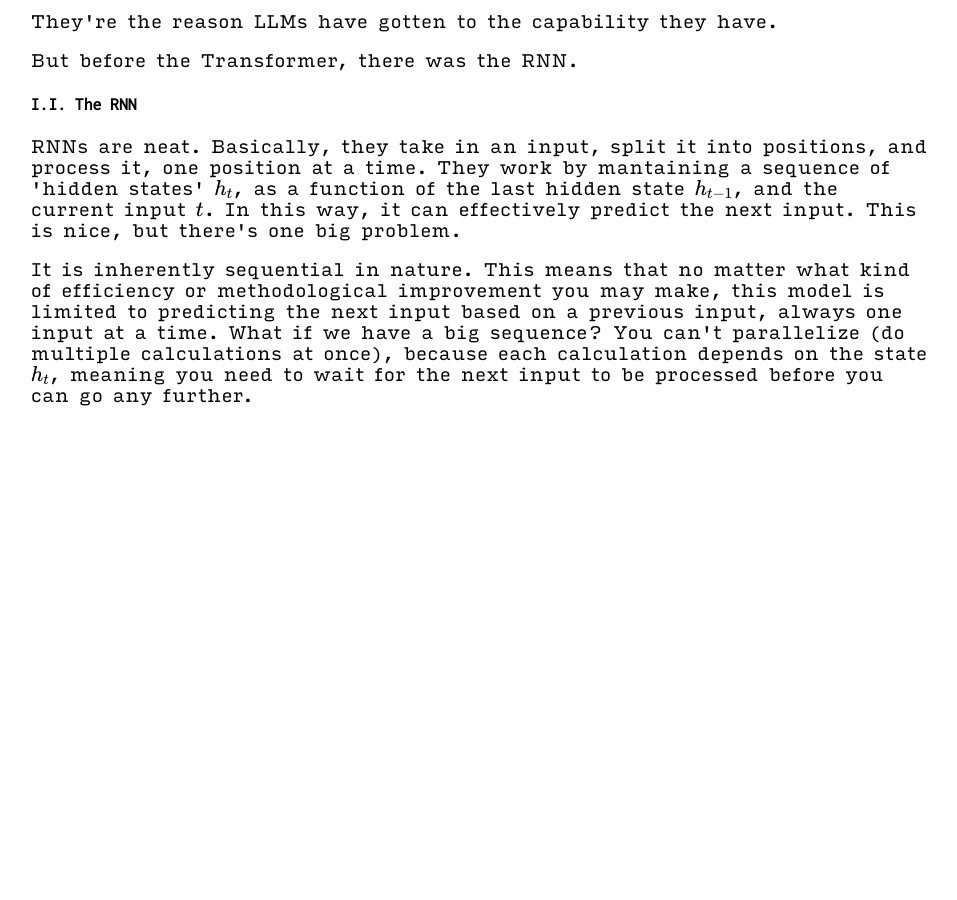
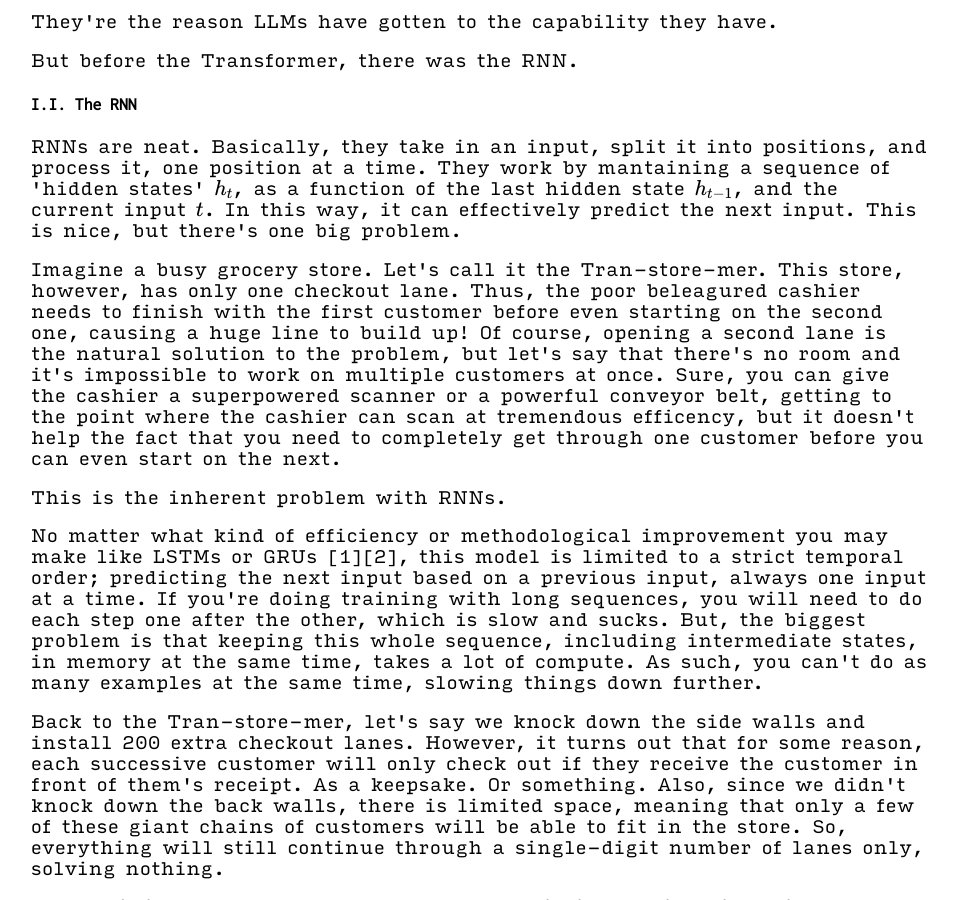
Before and after one commit to 71cj34/71cj34.github.io, a Jekyll site: the page blog/transformers.html, which Jekyll copies as it is, in a window 1280 px wide and 900 px high, scrolled down 526 px. Shown: the whole window, without its empty margins (174-1131 px from the left). Built offline with Jekyll 4.4.1, drawn with Linux system fonts in a browser that asks for light colours; before the commit the page ends 951 px from its top, so only the background shows below that; some of the changed text lies outside the part shown.

Commit message:
feat: finish part 1

```diff
--- a/blog/transformers.html
+++ b/blog/transformers.html
@@ -17,11 +17,12 @@
       src="https://cdn.jsdelivr.net/npm/mathjax@3/es5/tex-mml-chtml.js">
     </script>
     <link rel="stylesheet" href="../portfolio/ds1/ds1.css" />
+    <link rel="stylesheet" href="../portfolio/ds1/ds1.css" />
 </head>
 <body class="light-mode">
     <main>
         <h1 style="margin-bottom: 0.25em;">Transformers</h1>
-        <h4 style="font-style: italic; color: #979797; margin-top: 0">Word count: <span id="wordcount" style="color: crimson"> &lt; Retrieving word count... &gt; </span></h4>
+        <h4 class="subheading">Word count: <span id="wordcount" style="color: crimson"> &lt; Retrieving word count... &gt; </span></h4>
         <hr>
 
         <h3>$\mathbf{\emptyset}$. Introduction</h3>
@@ -40,11 +41,52 @@
             the current input $t$. In this way, it can effectively predict the next input. This is nice, but there's one big problem.
         </p>
         <p>
-            It is inherently sequential in nature. This means that no matter what kind of efficiency or methodological improvement you
-            may make, this model is limited to predicting the next input based on a previous input, always one input at a time. What if
-            we have a big sequence? You can't parallelize (do multiple calculations at once), because each calculation depends on the state
-            $h_t$, meaning you need to wait for the next input to be processed before you can go any further.
+            Imagine a busy grocery store. Let's call it the Tran-store-mer. This store, however, has only one checkout lane. Thus, the poor beleagured cashier
+            needs to finish with the first customer before even starting on the second one, causing a huge line to build up! Of course, opening a
+            second lane is the natural solution to the problem, but let's say that there's no room and it's impossible to work on multiple customers at once.
+            Sure, you can give the cashier a superpowered scanner or a powerful conveyor belt, getting to the point where the cashier can scan at
+            tremendous efficency, but it doesn't help the fact that you need to completely get through one customer before you can even start on the next.
         </p>
+        <p>
+          This is the inherent problem with RNNs.
+        </p>
+        <p>
+          No matter what kind of efficiency or methodological improvement you may make like LSTMs or GRUs [1][2], this model is
+          limited to a strict temporal order; predicting the next input based on a previous input, always one input at a time. If you're doing training with
+          long sequences, you will need to do each step one after the other, which is slow and sucks. But, the biggest problem is that keeping this whole sequence,
+          including intermediate states, in memory at the same time, takes a lot of compute. As such, you can't do as many examples at the same time, slowing things
+          down further.
+        </p>
+        <p>
+          Back to the Tran-store-mer, let's say we knock down the side walls and install 200 extra checkout lanes. However, it turns out that for some reason, each
+          successive customer will only check out if they receive the customer in front of them's receipt. As a keepsake. Or something. Also, since we didn't knock
+          down the back walls, there is limited space, meaning that only a few of these giant chains of customers will be able to fit in the store. So, everything will still
+          continue through a single-digit number of lanes only, solving nothing.
+        </p>
+        <p>
+          It's definitely not a perfect analogy, but this is the situation with modern graphics cards and RNNs. We have a bunch of GPU cores, but we can't leverage them well,
+          since each huge sequence must be processed sequentially. Since we have limited memory (space in the shop), we can only do a limited number of these sequences at once.
+        </p>
+        <p>
+           However, one optimization that researchers developed for the RNN is going to be especially important: Attention.
+        </p>
+        <h4>
+          I.II. Introduction to Attention
+        </h4>
+        <p>
+          Researchers usually pair RNNs with a neat little trick called Attention to get the most out of the model. Let's say we have a huge sequence. Instead of taking equal measure
+          of each part of that sequence, why don't we just find which parts are actually important, and focus on those instead? Without getting into math, that is essentially as simple as it gets.
+        </p>
+        <p class="subheading" style="font-size: 0.95em">Don't think you've escaped the math just yet... this part is called "Introduction" to Attention, after all... >:)</p>
+        <p>
+          One day in sunny Mountain View, California, at the headquarters of Google Brain, a researcher had a very, very good idea. What if we just... used Attention,
+          without the RNN? He emailed his colleagues about the idea, and they began work on the project.
+        </p>
+        <p>
+          And guess what? It turns out, that just maybe...
+        </p>
+        <h3>II. Attention is All You Need</h3>
+        <p class="subheading">(title drop!)</p>
     </main>
 </body>
 <script src="wordcount.js"></script>
--- a/blog/wordcount.js
+++ b/blog/wordcount.js
@@ -18,7 +18,7 @@
 
 const words = text.trim().split(/\s+/);
 
-const length = words.filter(word => word.length > 0).length;
+const length = words.filter(word => word.length > 0).length.toLocaleString();
 
 if (length > -1) {
     counter.style.color = "inherit";
```
Also changed, not shown: blog/blog.css (added).
